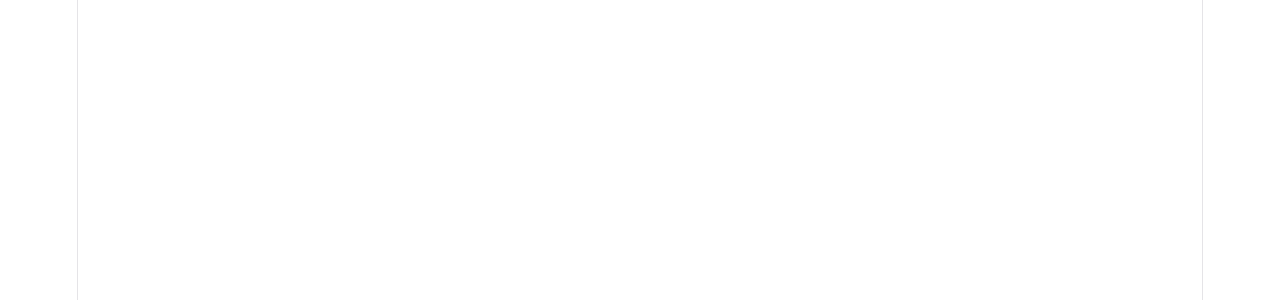
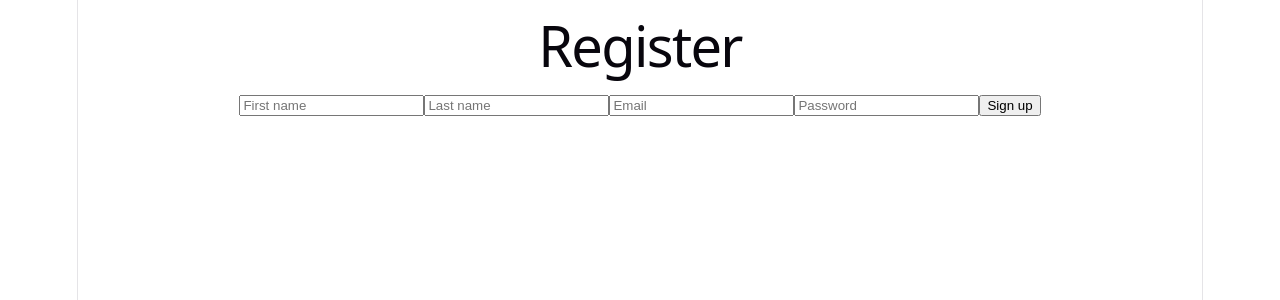
Before and after one commit to vatricemina/studybuddy, a React (Vite) app in the folder frontend/: page /register in a window 1280 px wide. Before the commit this address had no page. Shown: the top 300 px of the page. Built offline with nearby package versions, Linux system fonts and the light colour scheme.

Commit message:
added register page, translated ui text to english

```diff
--- a/frontend/src/App.tsx
+++ b/frontend/src/App.tsx
@@ -6,6 +6,7 @@
 import {Routes, Route, Navigate} from 'react-router-dom';
 import LoginPage from './pages/LoginPage';
 import DashboardPage from './pages/DashboardPage';
+import RegisterPage from './pages/RegisterPage';
 
 function App() {
   return (
@@ -13,6 +14,7 @@
           <Route path="/" element={<Navigate to="/login" />} />
           <Route path="/login" element={<LoginPage />} />
           <Route path="/dashboard" element={<DashboardPage />}/>
+          <Route path="/register" element={<RegisterPage />} />
       </Routes>
   );
 }
--- a/frontend/src/pages/DashboardPage.tsx
+++ b/frontend/src/pages/DashboardPage.tsx
@@ -2,7 +2,7 @@
     return (
         <div>
             <h1>Dashboard</h1>
-            <p>Uspjesno si ulogovana yeee</p>
+            <p>Successfully logged in!</p>
         </div>
     );
 }
--- a/frontend/src/pages/LoginPage.tsx
+++ b/frontend/src/pages/LoginPage.tsx
@@ -38,7 +38,7 @@
                 value={password}
                 onChange={(e)=> setPassword(e.target.value)}
             />
-            <button onClick={handleLogin}>Prijavi se</button>
+            <button onClick={handleLogin}>Sign in</button>
 
         </div>
     );
--- /dev/null
+++ b/frontend/src/pages/RegisterPage.tsx
@@ -0,0 +1,60 @@
+import {useState} from 'react';
+import axios from 'axios';
+import {useNavigate} from 'react-router-dom';
+
+function RegisterPage(){
+    const [name, setName]=useState("");
+    const [lastName, setLastName]=useState("");
+    const [email, setEmail]=useState("");
+    const [password, setPassword]=useState("");
+    const navigate=useNavigate();
+
+    async function handleRegister(){
+        try{
+            const response=await axios.post("http://localhost:8080/api/auth/register", {
+                firstName: name,
+                lastName: lastName,
+                email:email,
+                password:password
+            });
+
+            localStorage.setItem("token", response.data.token);
+            navigate("/dashboard");
+        }catch(error){
+            console.log("Greska pri registraciji: ", error);
+        }
+    }
+
+    return (
+        <div>
+            <h1>Register</h1>
+            <input
+                type="text"
+                placeholder="First name"
+                value={name}
+                onChange={(e)=>setName(e.target.value)}
+            />
+            <input
+                type="text"
+                placeholder="Last name"
+                value={lastName}
+                onChange={(e)=>setLastName(e.target.value)}
+            />
+            <input
+                type="email"
+                placeholder="Email"
+                value={email}
+                onChange={(e)=>setEmail(e.target.value)}
+            />
+            <input
+                type="password"
+                placeholder="Password"
+                value={password}
+                onChange={(e)=>setPassword(e.target.value)}
+            />
+            <button onClick={handleRegister}>Sign up</button>
+
+        </div>
+    );
+}
+export default RegisterPage;
```
